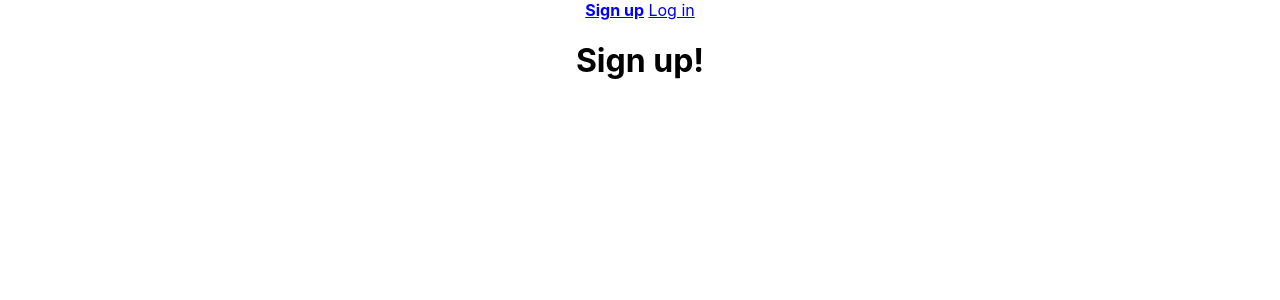
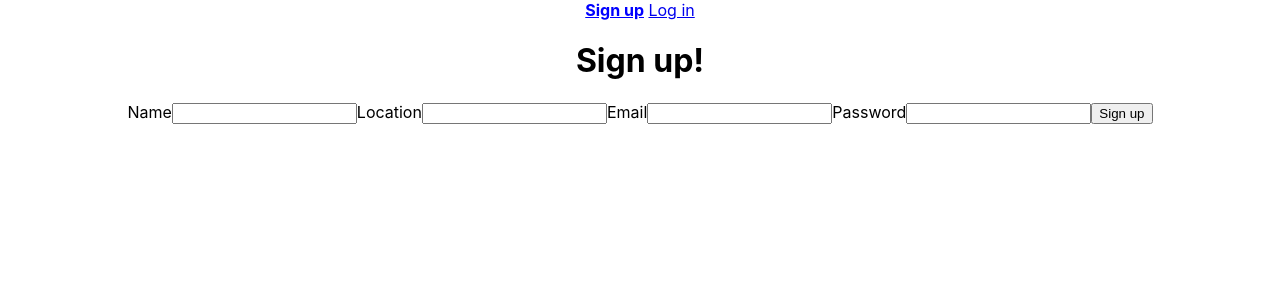
Before and after one commit to nmegrant/weather-app-frontend, a React (Create React App) app: page /signup in a window 1280 px wide. Shown: the top 300 px of the page. Built offline with nearby package versions, Linux system fonts and the light colour scheme.

Commit message:
Set up form for user sign up

```diff
--- a/src/pages/SignUp.js
+++ b/src/pages/SignUp.js
@@ -2,12 +2,38 @@ import React, { useState } from "react";
 
 export default function SignUp() {
   const [name, setName] = useState("");
+  const [location, setLocation] = useState("");
   const [email, setEmail] = useState("");
   const [password, setPassword] = useState("");
-  const [location, setLocation] = useState("");
+
+  function submitSignup(event) {
+    event.preventDefault();
+    console.log(name, location, email, password);
+  }
+
   return (
     <div>
       <h1>Sign up!</h1>
+      <form>
+        <label>Name</label>
+        <input value={name} onChange={(event) => setName(event.target.value)} />
+        <label>Location</label>
+        <input
+          value={location}
+          onChange={(event) => setLocation(event.target.value)}
+        />
+        <label>Email</label>
+        <input
+          value={email}
+          onChange={(event) => setEmail(event.target.value)}
+        />
+        <label>Password</label>
+        <input
+          value={password}
+          onChange={(event) => setPassword(event.target.value)}
+        />
+        <button onClick={submitSignup}>Sign up</button>
+      </form>
     </div>
   );
 }
```
